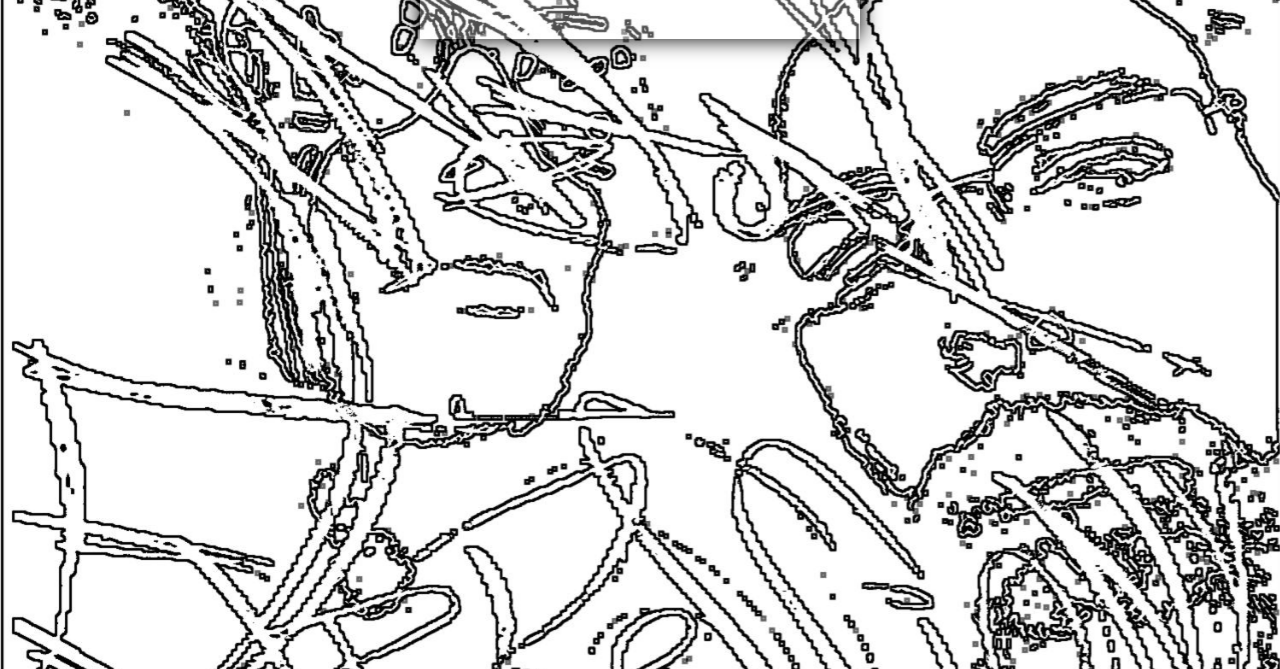
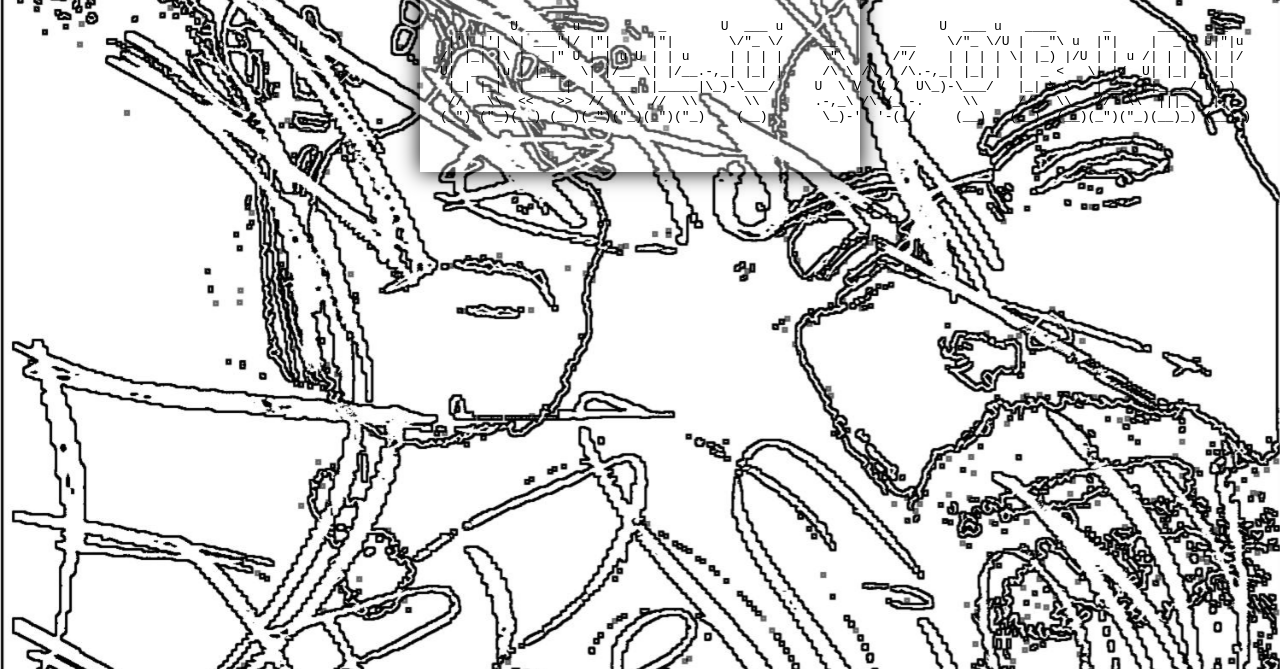
Before and after one commit to KoreaHaos/30490_01_metal_and_expression, a plain HTML site: page index.html in a window 1280 px wide. Shown: the part 131-800 px from the top of the page. Drawn offline with Linux system fonts and the light colour scheme.

Commit message:
Update index.html

```diff
--- a/index.html
+++ b/index.html
@@ -69,6 +69,15 @@
 	<div id="page-wrap">
 
 		<a href="pgs/index.html"><h1>Hello World!</h1></a>
+		<pre>
+  _   _  U _____ u  _       _       U  ___ u                    U  ___ u   ____      _      ____    _
+ |'| |'| \| ___"|/ |"|     |"|       \/"_ \/     __        __    \/"_ \/U |  _"\ u  |"|    |  _"\ U|"|u
+/| |_| |\ |  _|" U | | u U | | u     | | | |     \"\      /"/    | | | | \| |_) |/U | | u /| | | |\| |/
+U|  _  |u | |___  \| |/__ \| |/__.-,_| |_| |     /\ \ /\ / /\.-,_| |_| |  |  _ <   \| |/__U| |_| |\|_|
+ |_| |_|  |_____|  |_____| |_____|\_)-\___/     U  \ V  V /  U\_)-\___/   |_| \_\   |_____||____/ u(_)
+ //   \\  <<   >>  //  \\  //  \\      \\       .-,_\ /\ /_,-.     \\     //   \\_  //  \\  |||_   |||_
+(_") ("_)(__) (__)(_")("_)(_")("_)    (__)       \_)-'  '-(_/     (__)   (__)  (__)(_")("_)(__)_) (__)_)
+		</pre>
 	</div>
 
 </body>
```
